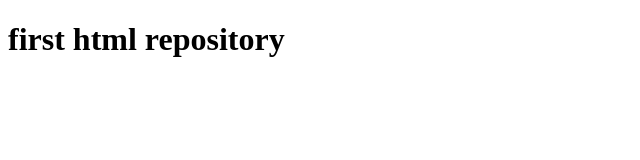
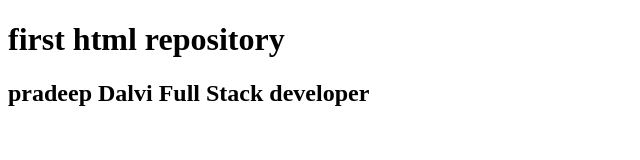
Before and after one commit to pradeepdalvi14/may_test1, a plain HTML site: page index.html in a window 1280 px wide. Shown: the whole page, without its empty margins (0-640 px from the left). Drawn offline with Linux system fonts and the light colour scheme.

Commit message:
added profession

```diff
--- a/index.html
+++ b/index.html
@@ -7,5 +7,6 @@
 </head>
 <body>
     <h1>first html repository</h1>
+    <h2>pradeep Dalvi Full Stack developer</h2>
 </body>
 </html>
```
